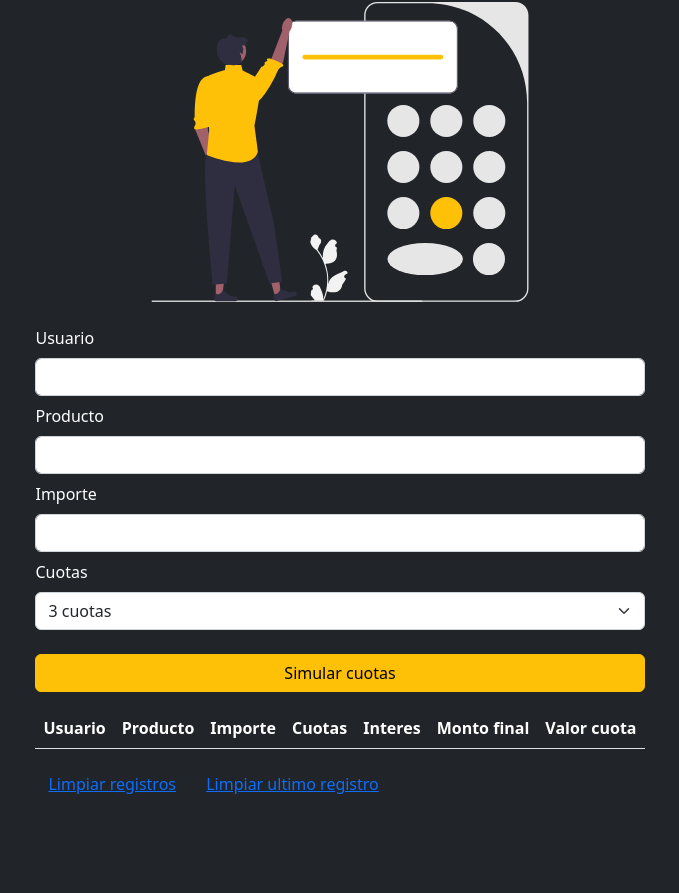
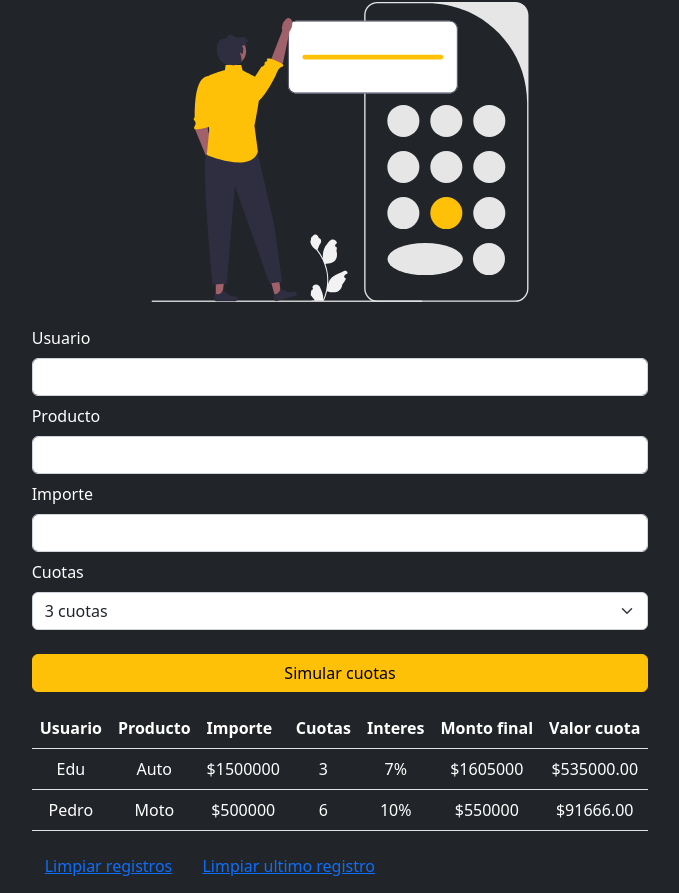
Before and after one commit to edubott/entregaFinalJS-bottegaro, a plain HTML site: page index.html in a window 1280 px wide. Shown: the part 76-969 px from the top of the page, without its empty margins (300-979 px from the left). Before the commit the page ends 887 px from the top, so only its background shows below. Drawn offline with nearby package versions, Linux system fonts and the light colour scheme.

Commit message:
entrega final js

```diff
--- /dev/null
+++ b/db.json
@@ -0,0 +1,22 @@
+[
+    {
+      "id": 1,
+      "usuario": "Edu",
+      "producto": "Auto",
+      "importe": 1500000,
+      "cuotas": 3,
+      "interes": 7,
+      "montoFinal": 1605000,
+      "valorCuota": 535000
+    },
+    {
+      "id": 2,
+      "usuario": "Pedro",
+      "producto": "Moto",
+      "importe": 500000,
+      "cuotas": 6,
+      "interes": 10,
+      "montoFinal": 550000,
+      "valorCuota": 91666
+    }
+  ]
--- a/index.html
+++ b/index.html
@@ -150,7 +150,6 @@
 
     </main>
 
-    <script src="./js/miarchivo.js"></script>
     <script src="https://code.jquery.com/jquery-3.4.1.slim.min.js"
         integrity="sha384-J6qa4849blE2+poT4WnyKhv5vZF5SrPo0iEjwBvKU7imGFAV0wwj1yYfoRSJoZ+n"
         crossorigin="anonymous"></script>
@@ -160,6 +159,7 @@
     <script src="https://cdn.jsdelivr.net/npm/bootstrap@4.4.1/dist/js/bootstrap.min.js"
         integrity="sha384-wfSDF2E50Y2D1uUdj0O3uMBJnjuUD4Ih7YwaYd1iqfktj0Uod8GCExl3Og8ifwB6"
         crossorigin="anonymous"></script>
+    <script src="./js/miarchivo.js"></script>
 </body>
 
 </html>
--- a/js/miarchivo.js
+++ b/js/miarchivo.js
@@ -1,4 +1,6 @@
-let registros = obtenerDatosLocalStorage();
+let registrosJson;
+let registros;
+
 let ejecutarSimuladorBtn = document.getElementById("ejecutar-simulador");
 let tBodyRegistros = document.getElementById("registros");
 let btnLimpiarRegistros = document.getElementById("limpiar-registros");
@@ -13,7 +15,22 @@ formSimulador.addEventListener("submit", ejecutarSimulador);
 btnLimpiarRegistros.addEventListener("click", limpiarRegistros);
 btnLimpiarUltimoRegistro.addEventListener("click", limpiarUltimoRegistro);
 
-cargarTablaRegistros(registros);
+obtenerJson("./db.json")
+  .then((data) => {
+    registrosJson = data;
+    let registrosLocalStorage = obtenerDatosLocalStorage();
+
+    if (registrosLocalStorage) {
+      let ids = new Set(registrosJson.map((registro) => registro.id));
+      registros = [
+        ...registrosJson,
+        ...registrosLocalStorage.filter((registro) => !ids.has(registro.id)),
+      ];
+    }
+    cargarTablaRegistros(registros);
+    localStorage.setItem("registros", JSON.stringify(registros));
+  })
+  .catch((error) => console.log(error));
 
 function ejecutarSimulador(event) {
   event.preventDefault();
@@ -24,12 +41,14 @@ function ejecutarSimulador(event) {
   let porcentaje = 0;
   let montoFinal = 0;
   let valorCuota = 0;
+  let ultimoRegistro = registros.at(-1);
 
   porcentaje = calcularPorcentaje(porcentaje, cuotas);
   montoFinal = calcularMontoFinal(importe, porcentaje);
   valorCuota = calcularValorCuota(montoFinal, cuotas);
 
   const registro = {
+    id: ultimoRegistro.id + 1,
     usuario: usuario,
     producto: producto,
     importe: importe,
@@ -123,6 +142,11 @@ function obtenerDatosLocalStorage() {
   }
 }
 
+async function obtenerJson(url) {
+  const response = await fetch(url);
+  return await response.json();
+}
+
 function limpiarFormulario() {
   document.getElementById("usuario").value = "";
   document.getElementById("producto").value = "";
```
